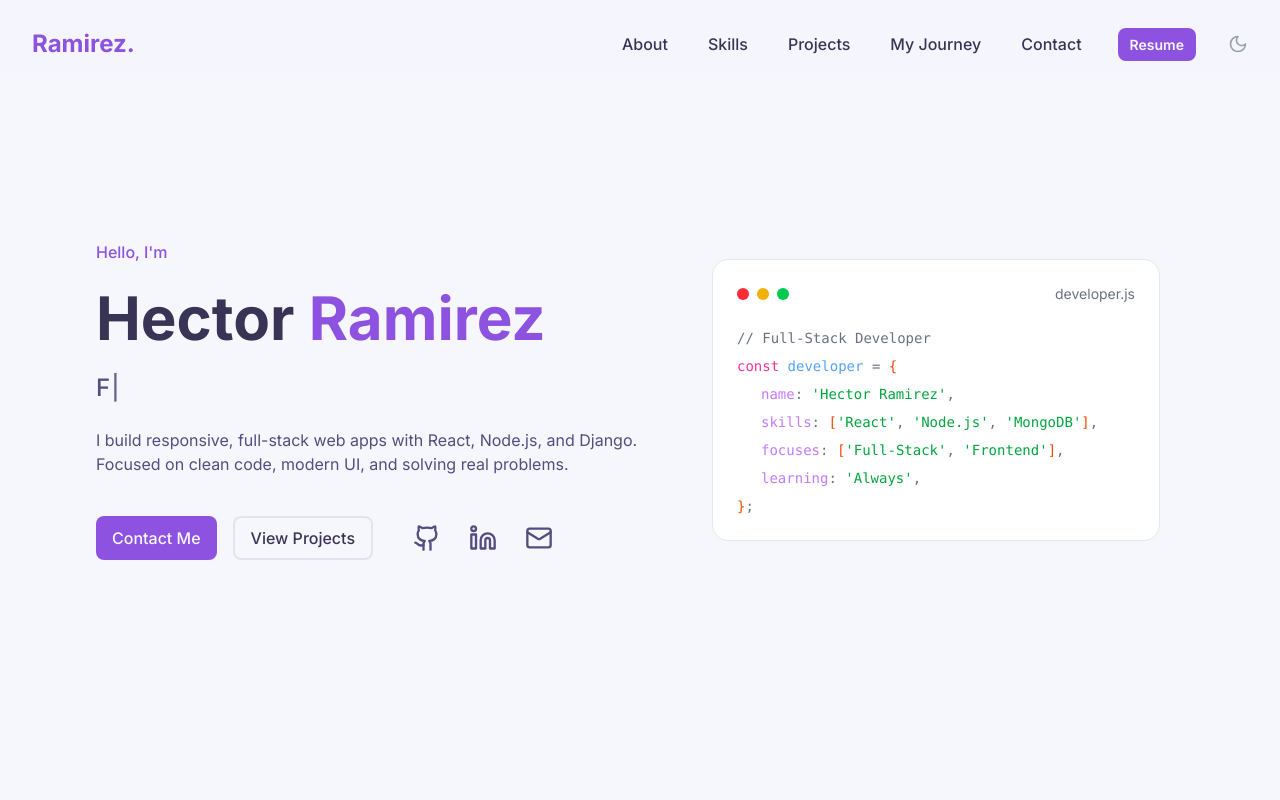
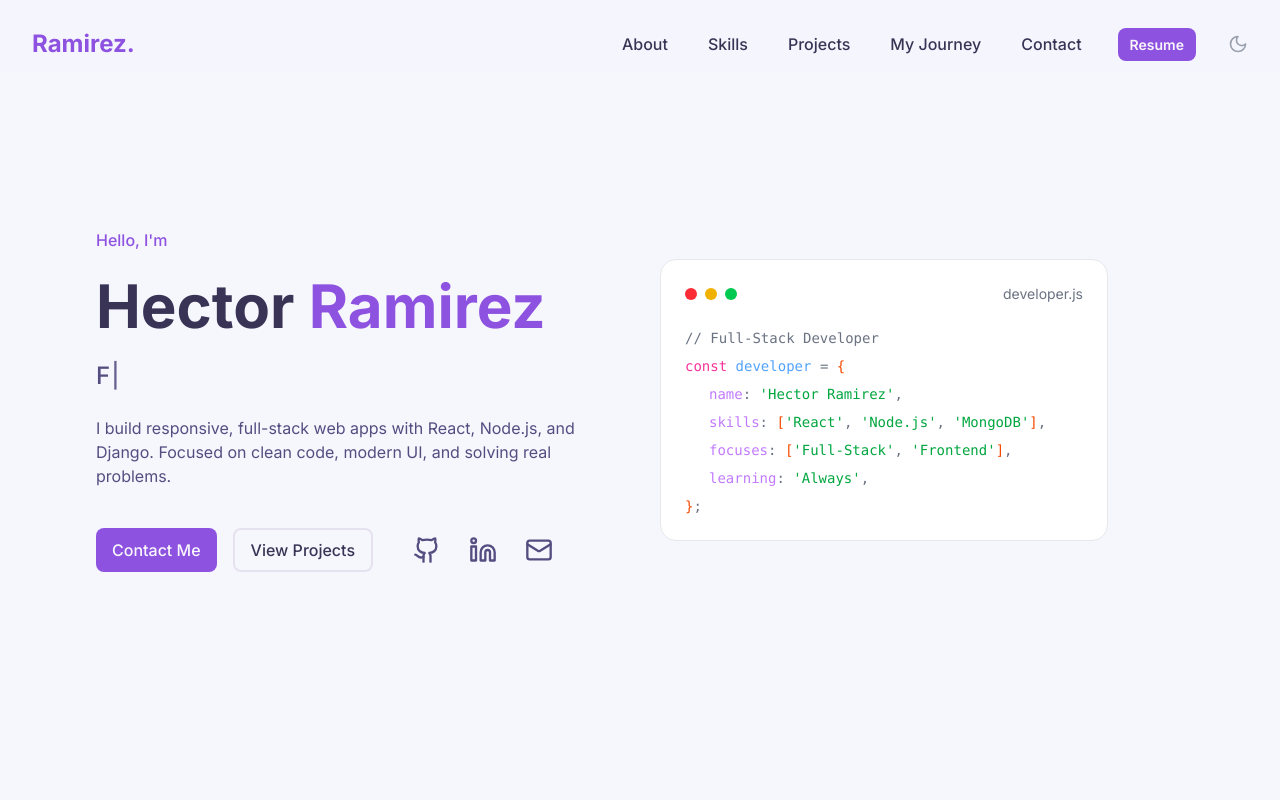
Before and after one commit to hectorlil48/my-portfolio, a React (Vite) app: page / in a window 1280 px wide. Shown: the top 800 px of the page. Built offline with nearby package versions, Linux system fonts and the light colour scheme.

Commit message:
Returned the animation on the h1 in the hero component

```diff
--- a/src/components/sections/Hero/Hero.jsx
+++ b/src/components/sections/Hero/Hero.jsx
@@ -8,7 +8,15 @@ const Hero = () => {
       id="home"
       className="mx-auto flex min-h-screen max-w-6xl flex-col items-center gap-20 px-6 lg:flex-row lg:gap-10 lg:px-8"
     >
-      <Intro />
+      <motion.div
+        initial={{ opacity: 0, y: -50 }}
+        whileInView={{ opacity: 1, y: 0 }}
+        transition={{ duration: 0.6 }}
+        viewport={{ once: true }}
+        className="lg:flex-1"
+      >
+        <Intro />
+      </motion.div>
 
       <motion.div
         initial={{ opacity: 0, y: -50 }}
```
